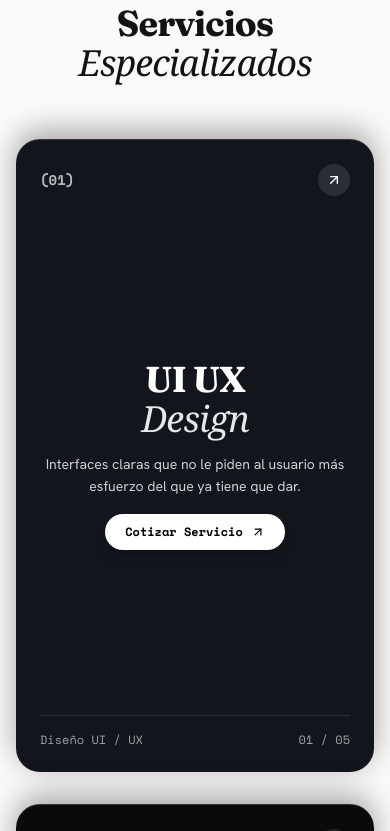
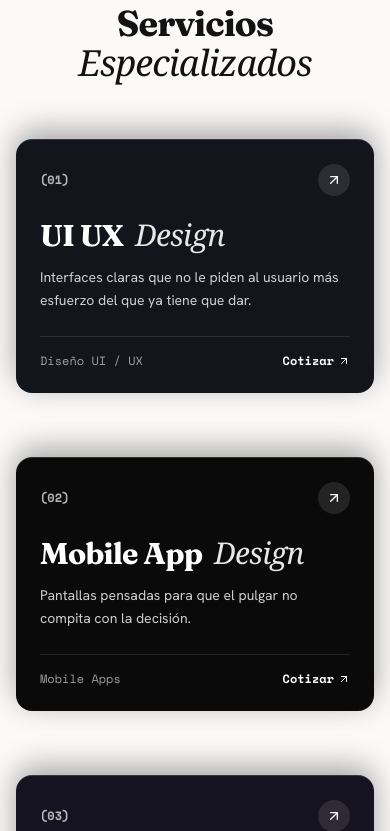
Before and after one commit to nadiaescobbb/tramastudio, a React (Vite) app: page / in a window 390 px wide. Shown: the part 4820-5651 px from the top of the page. Built offline with nearby package versions, Linux system fonts and the light colour scheme; the HTML template or start-up script is replaced by a standard one.

Commit message:
style: restaura el tamaño compacto de las cards mobile manteniendo el efecto sticky-stack

```diff
--- a/src/components/ServicesStack.tsx
+++ b/src/components/ServicesStack.tsx
@@ -98,55 +98,44 @@ export function ServicesStack() {
       {/* Mobile Stacked Sticky Cards Layout (Visible on Mobile only: block md:hidden) */}
       <div className="block md:hidden relative px-4 pb-20">
         {services.map((service, index) => (
-          <div
+          <a
             key={`mobile-${service.number}`}
-            className={`sticky top-20 min-h-[75vh] w-full ${service.bgColor} ${service.textColor} rounded-3xl p-6 border-t border-white/15 shadow-[0_-8px_30px_rgba(0,0,0,0.35)] flex flex-col justify-between mb-8 overflow-hidden`}
-            style={{ zIndex: index + 1 }}
-          >
-            {/* Top Bar */}
-            <div className="flex items-center justify-between font-mono text-xs text-white/70">
-              <span className="font-bold text-sm">{service.number}</span>
-              <a
             href={waLink(`Hola, quiero consultar sobre el servicio de ${service.category}.`)}
             target="_blank"
             rel="noopener noreferrer"
-                className="w-8 h-8 rounded-full bg-white/10 flex items-center justify-center active:bg-white/20 transition-colors"
+            className={`sticky top-20 block w-full ${service.bgColor} ${service.textColor} rounded-2xl p-6 border-t border-white/15 shadow-[0_-8px_30px_rgba(0,0,0,0.35)] mb-16 overflow-hidden group transition-transform active:scale-[0.98]`}
+            style={{ zIndex: index + 1 }}
           >
-                <ArrowUpRight className="w-4 h-4 text-white" />
-              </a>
+            {/* Top Bar: Number & Arrow */}
+            <div className="flex items-center justify-between font-mono text-xs text-white/70 mb-5">
+              <span className="font-bold">{service.number}</span>
+              <div className="w-8 h-8 rounded-full bg-white/10 flex items-center justify-center group-hover:bg-white/20 transition-colors">
+                <ArrowUpRight className="w-4 h-4 text-white transition-transform group-hover:translate-x-0.5 group-hover:-translate-y-0.5" />
+              </div>
             </div>
 
-            {/* Central Content */}
-            <div className="my-auto py-6 space-y-4 text-center">
-              <h3 className="font-heading text-4xl font-bold tracking-tight text-white leading-none">
+            {/* Main Title */}
+            <h3 className="font-heading text-3xl font-bold tracking-tight text-white mb-3 leading-tight">
               {service.titleBold}
-                <span className="font-serif italic font-normal text-white/90 block mt-1">
+              <span className="font-serif italic font-normal text-white/90 ml-1.5">
                 {service.titleItalic}
               </span>
             </h3>
 
             {/* Mobile Single-Line Copy */}
-              <p className="text-white/80 font-sans text-sm md:text-base max-w-xs mx-auto leading-relaxed">
+            <p className="text-white/80 font-sans text-sm leading-relaxed mb-6">
               {service.mobileDescription}
             </p>
 
-              <a
-                href={waLink(`Hola, quiero cotizar ${service.category}.`)}
-                target="_blank"
-                rel="noopener noreferrer"
-                className="inline-flex items-center gap-2 bg-white text-black px-5 py-2.5 rounded-full font-mono text-xs font-bold shadow-lg mt-4 active:scale-95 transition-transform"
-              >
-                <span>Cotizar Servicio</span>
-                <ArrowUpRight className="w-3.5 h-3.5" />
-              </a>
-            </div>
-
-            {/* Bottom Counter Bar */}
+            {/* Footer Bar */}
             <div className="flex items-center justify-between pt-4 border-t border-white/10 font-mono text-xs text-white/60">
               <span>{service.category}</span>
-              <span>0{index + 1} / 0{services.length}</span>
+              <span className="text-white font-semibold flex items-center gap-1 group-hover:underline">
+                <span>Cotizar</span>
+                <ArrowUpRight className="w-3 h-3" />
+              </span>
             </div>
-          </div>
+          </a>
         ))}
       </div>
 
```
Lines whose indentation alone changed are shown as unchanged.
